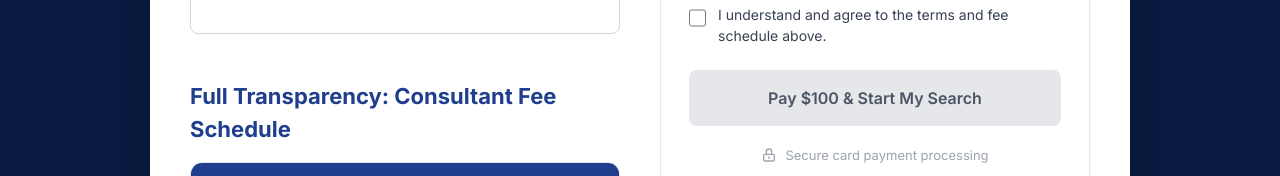
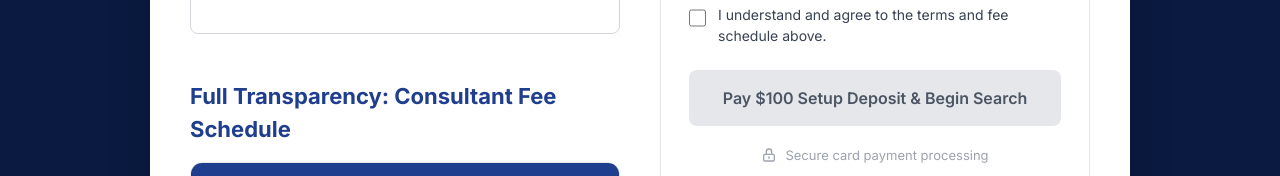
Before and after one commit to Jaxson0827/lifetimedealeraccess.com, a Next.js app: page /payment in a window 1280 px wide. Shown: the part 619-795 px from the top of the page. Built offline with nearby package versions, Linux system fonts and the light colour scheme; a web font is replaced by a local one.

Commit message:
Polish search setup copy
Update get-started and payment CTAs for a more professional onboarding flow.

```diff
--- a/app/get-started/options/page.tsx
+++ b/app/get-started/options/page.tsx
@@ -49,16 +49,16 @@ export default function ChoiceHubPage() {
               </div>
               <div className="px-8 py-6">
                 <h2 className="text-[#1F3E8E] text-[22px] lg:text-[24px] font-bold mb-2">
-                  Start Your Search (1 Page)
+                  Start Your Vehicle Search (Quick Intake)
                 </h2>
                 <p className="text-gray-600 text-[15px] lg:text-[16px] mb-5">
-                  A clean, one-page setup: share the basics, review the fee schedule, and secure your $100 setup deposit to activate your search.
+                  Complete a short intake, review the fee schedule, and submit the $100 setup deposit to activate your search.
                 </p>
                 <a
                   href="/payment"
                   className="inline-block w-full text-center bg-cta-red text-white text-[16px] font-semibold py-4 rounded-lg hover:bg-red-700 transition-colors duration-200"
                 >
-                  Pay $100 & Start My Search
+                  Pay $100 Setup Deposit & Begin Search
                 </a>
               </div>
             </div>
--- a/app/payment/PaymentClient.tsx
+++ b/app/payment/PaymentClient.tsx
@@ -423,7 +423,7 @@ export default function PaymentClient() {
                           Processing...
                         </span>
                       ) : (
-                        "Pay $100 & Start My Search"
+                        "Pay $100 Setup Deposit & Begin Search"
                       )}
                     </button>
 
```
